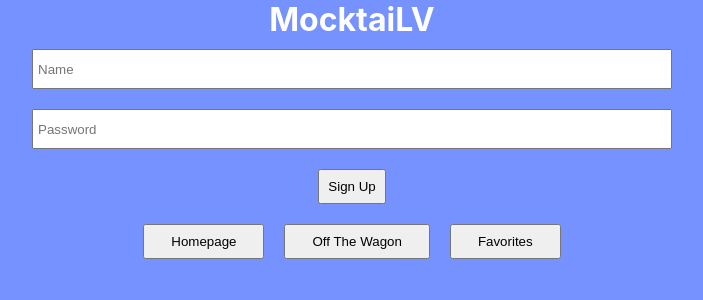
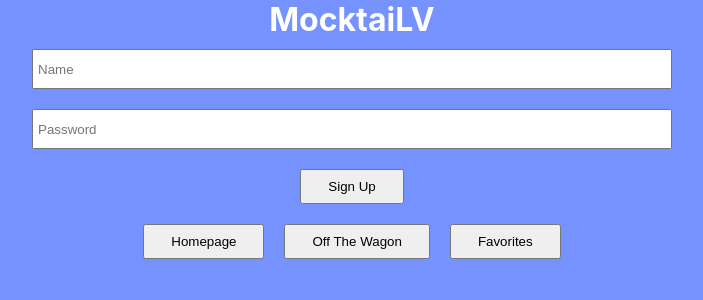
Before and after one commit to pJanks/MocktaiLV, a React (Create React App) app: page /SignUp in a window 1280 px wide. Shown: the top 300 px of the page, without its empty margins (288-991 px from the left). Built offline with nearby package versions, Linux system fonts and the light colour scheme.

Commit message:
Adjust routes and links

```diff
--- a/src/components/SignUp/SignUp.js
+++ b/src/components/SignUp/SignUp.js
@@ -1,4 +1,5 @@
 import React, { Component } from 'react';
+import { Link } from 'react-router-dom';
 import { connect } from 'react-redux';
 import './SignUp.css'
 
@@ -37,7 +38,7 @@ class SignUp extends Component {
           placeholder="Password"
           onChange={this.handleChange}
         />
-        <button onClick={(event) => this.handleSignUpButtonClick(event, this.state.name, this.state.password)}>Sign Up</button>
+        <button onClick={(event) => this.handleSignUpButtonClick(event, this.state.name, this.state.password)}><Link className='link' to='/'> Sign Up</Link></button>
       </form>
       </section>
     )
```
